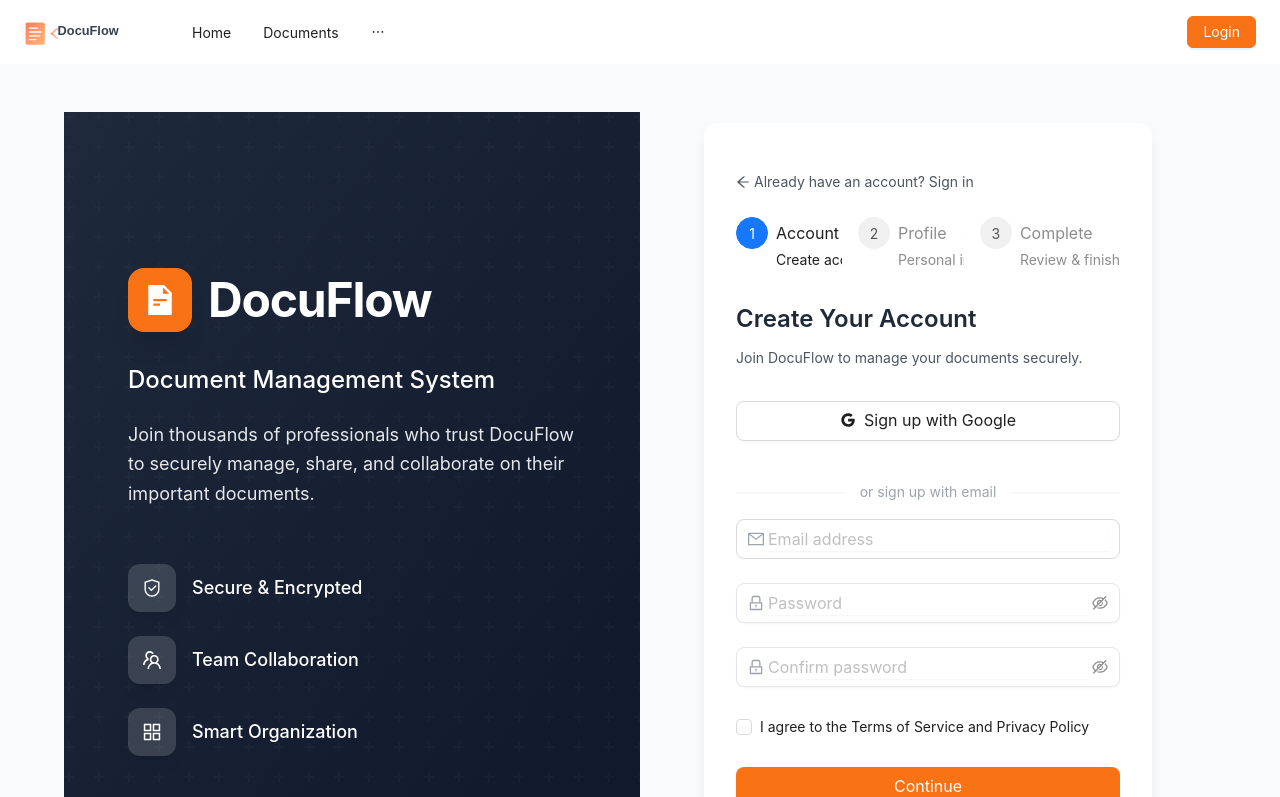
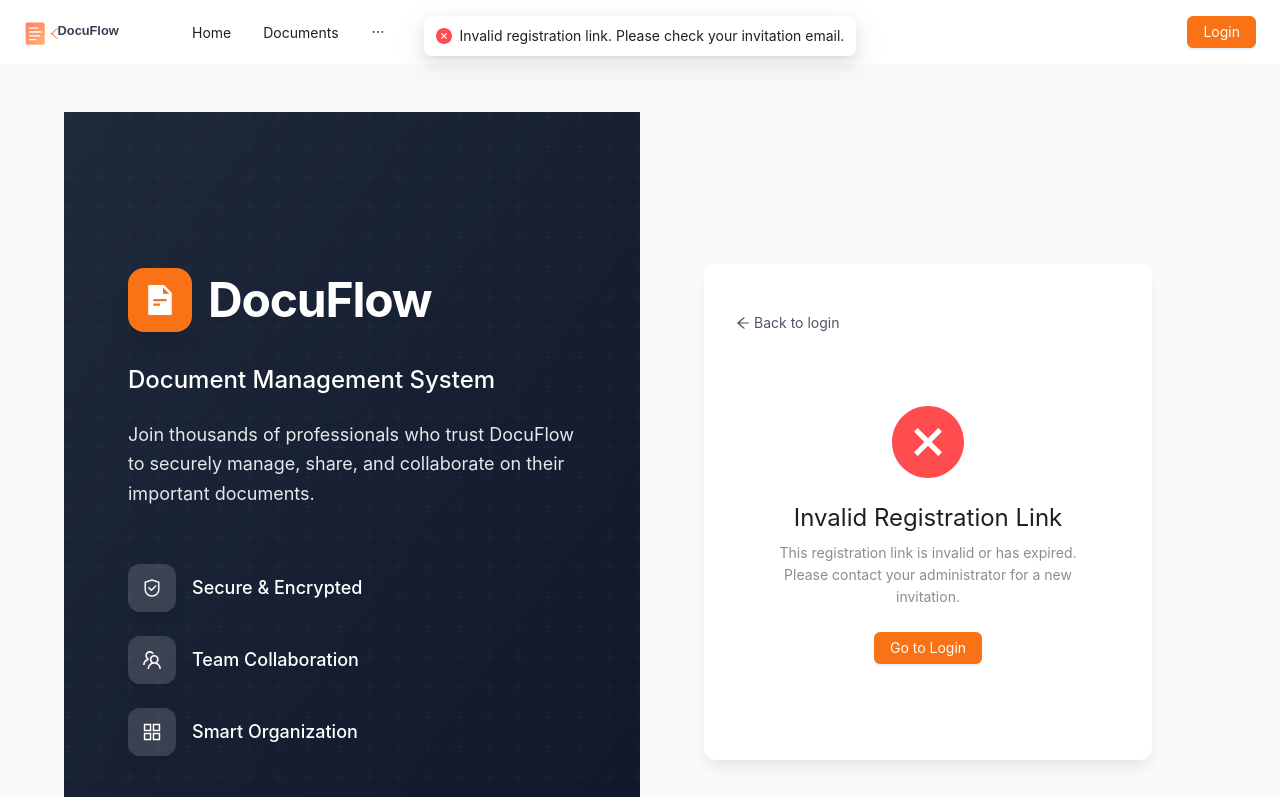
Before and after one commit to Hocvu3/DATN_FE, a Next.js app: page /register in a window 1280 px wide. Shown: the top 797 px of the page. Built offline with nearby package versions, Linux system fonts and the light colour scheme; what @ant-design/nextjs-registry would draw is missing.

Commit message:
feat: implement complete registration functionality with token validation and user feedback

```diff
--- a/src/app/(auth)/register/page.tsx
+++ b/src/app/(auth)/register/page.tsx
@@ -1,24 +1,17 @@
 "use client";
 
-import { useState } from "react";
+import { useState, useEffect, Suspense } from "react";
 import {
   Button,
   Form,
   Input,
   Typography,
-  Checkbox,
-  Divider,
-  Alert,
-  Steps,
-  Select,
-  Space,
+  App,
   Result,
 } from "antd";
 import {
   UserOutlined,
-  MailOutlined,
   LockOutlined,
-  GoogleOutlined,
   ArrowLeftOutlined,
   CheckCircleFilled,
   FileTextFilled,
@@ -27,19 +20,10 @@ import {
   AppstoreOutlined,
 } from "@ant-design/icons";
 import Link from "next/link";
-const { Title, Paragraph, Text } = Typography;
-const { Option } = Select;
+import { useSearchParams, useRouter } from "next/navigation";
+import { AuthApi } from "@/lib/api";
 
-// Sample departments
-const DEPARTMENTS = [
-  { value: "it", label: "Information Technology" },
-  { value: "hr", label: "Human Resources" },
-  { value: "finance", label: "Finance" },
-  { value: "marketing", label: "Marketing" },
-  { value: "operations", label: "Operations" },
-  { value: "legal", label: "Legal" },
-  { value: "executive", label: "Executive" },
-];
+const { Title, Paragraph } = Typography;
 
 function Feature({ icon, title }: { icon: React.ReactNode; title: string }) {
   return (
@@ -52,212 +36,138 @@ function Feature({ icon, title }: { icon: React.ReactNode; title: string }) {
   );
 }
 
-export default function RegisterPage() {
-  const [accountForm] = Form.useForm();
-  const [profileForm] = Form.useForm();
+function RegisterContent() {
+  const { message } = App.useApp();
+  const router = useRouter();
+  const searchParams = useSearchParams();
+  const [form] = Form.useForm();
   const [loading, setLoading] = useState(false);
-  const [currentStep, setCurrentStep] = useState(0);
-  const [error, setError] = useState("");
+  const [registrationComplete, setRegistrationComplete] = useState(false);
+  const [isValidToken, setIsValidToken] = useState(true);
+  const [email, setEmail] = useState("");
+  const [token, setToken] = useState("");
 
-  // Steps configuration
-  const steps = [
-    {
-      title: "Account",
-      description: "Create account",
-    },
-    {
-      title: "Profile",
-      description: "Personal info",
-    },
-    {
-      title: "Complete",
-      description: "Review & finish",
-    },
-  ];
+  useEffect(() => {
+    const tokenParam = searchParams.get("token");
+    const emailParam = searchParams.get("email");
 
-  const handleAccountSubmit = async () => {
+    if (!tokenParam || !emailParam) {
+      setIsValidToken(false);
+      message.error("Invalid registration link. Please check your invitation email.", 6);
+    } else {
+      setToken(tokenParam);
+      setEmail(emailParam);
+      form.setFieldValue("email", emailParam);
+    }
+  }, [searchParams, form, message]);
+
+  const handleSubmit = async (values: any) => {
+    if (!token || !email) {
+      message.error("Invalid registration link", 6);
+      return;
+    }
+
     setLoading(true);
-    setError("");
 
     try {
-      // In production, call API
-      // await AuthApi.register(accountForm.getFieldsValue());
+      const result = await AuthApi.completeRegistration({
+        email,
+        token,
+        password: values.password,
+        firstName: values.firstName,
+        lastName: values.lastName,
+      });
 
-      // For development
-      await new Promise((resolve) => setTimeout(resolve, 1500));
-      setCurrentStep(1);
-    } catch {
-      setError("Registration failed. Please try again.");
+      if (result.success) {
+        const successMessage = result.data?.message || result.data?.data?.message || "Registration completed successfully!";
+        message.success(successMessage, 5);
+        setRegistrationComplete(true);
+
+        // Redirect to login after 2 seconds
+        setTimeout(() => {
+          router.push("/login");
+        }, 2000);
+      } else {
+        const errorMessage = result.data?.message || "Registration failed. Please try again.";
+        message.error(errorMessage, 6);
+      }
+    } catch (error: any) {
+      console.error("Registration error:", error);
+
+      let errorMessage = "Registration failed. Please try again.";
+
+      if (error.response?.data?.message) {
+        errorMessage = error.response.data.message;
+      } else if (error.response?.data?.error) {
+        errorMessage = error.response.data.error;
+      } else if (error.message) {
+        errorMessage = error.message;
+      }
+
+      message.error(errorMessage, 6);
     } finally {
       setLoading(false);
     }
   };
 
-  const handleProfileSubmit = async () => {
-    setLoading(true);
-    setError("");
+  if (!isValidToken) {
+    return (
+      <Result
+        status="error"
+        title="Invalid Registration Link"
+        subTitle="This registration link is invalid or has expired. Please contact your administrator for a new invitation."
+        extra={
+          <Button type="primary" className="bg-orange-500 hover:!bg-orange-600">
+            <Link href="/login">Go to Login</Link>
+          </Button>
+        }
+      />
+    );
+  }
 
-    try {
-      // In production, call API
-      // await AuthApi.updateProfile(profileForm.getFieldsValue());
+  if (registrationComplete) {
+    return (
+      <Result
+        icon={<CheckCircleFilled className="text-green-500" style={{ fontSize: "72px" }} />}
+        title="Registration Complete!"
+        subTitle="Your account has been successfully created. Redirecting to login..."
+        extra={
+          <Button type="primary" className="bg-orange-500 hover:!bg-orange-600">
+            <Link href="/login">Go to Login</Link>
+          </Button>
+        }
+      />
+    );
+  }
 
-      // For development
-      await new Promise((resolve) => setTimeout(resolve, 1500));
-      setCurrentStep(2);
-    } catch {
-      setError("Profile update failed. Please try again.");
-    } finally {
-      setLoading(false);
-    }
-  };
-
-  const renderStepContent = () => {
-    switch (currentStep) {
-      case 0:
   return (
     <>
       <div className="mb-8">
         <Title level={3} className="!text-gray-800 mb-2">
-                Create Your Account
+          Complete Your Registration
         </Title>
         <Paragraph className="text-gray-600">
-                Join DocuFlow to manage your documents securely.
+          Set your password and complete your profile to get started.
         </Paragraph>
       </div>
 
-            {error && (
-              <Alert message={error} type="error" showIcon className="mb-6" />
-            )}
-
-            <Button
-              block
-              size="large"
-              icon={<GoogleOutlined />}
-              className="mb-6"
-              onClick={() => {}}
-            >
-              Sign up with Google
-            </Button>
-
-            <Divider plain>
-              <Text className="text-gray-400">or sign up with email</Text>
-            </Divider>
-
       <Form
-              form={accountForm}
+        form={form}
         layout="vertical"
-              onFinish={handleAccountSubmit}
+        onFinish={handleSubmit}
+        autoComplete="off"
       >
         <Form.Item
           name="email"
-                rules={[
-                  { required: true, message: "Please enter your email" },
-                  { type: "email", message: "Please enter a valid email" },
-                ]}
+          label="Email"
         >
           <Input
-                  prefix={<MailOutlined className="text-gray-400" />}
-                  placeholder="Email address"
+            disabled
             size="large"
+            className="bg-gray-50"
           />
         </Form.Item>
 
-              <Form.Item
-                name="password"
-                rules={[
-                  { required: true, message: "Please enter a password" },
-                  { min: 8, message: "Password must be at least 8 characters" },
-                ]}
-              >
-                <Input.Password
-                  prefix={<LockOutlined className="text-gray-400" />}
-                  placeholder="Password"
-                  size="large"
-                />
-              </Form.Item>
-
-              <Form.Item
-                name="confirmPassword"
-                dependencies={["password"]}
-                rules={[
-                  { required: true, message: "Please confirm your password" },
-                  ({ getFieldValue }) => ({
-                    validator(_, value) {
-                      if (!value || getFieldValue("password") === value) {
-                        return Promise.resolve();
-                      }
-                      return Promise.reject(
-                        new Error("The two passwords do not match")
-                      );
-                    },
-                  }),
-                ]}
-              >
-                <Input.Password
-                  prefix={<LockOutlined className="text-gray-400" />}
-                  placeholder="Confirm password"
-                  size="large"
-                />
-              </Form.Item>
-
-              <Form.Item
-                name="agreement"
-                valuePropName="checked"
-                rules={[
-                  {
-                    validator: (_, value) =>
-                      value
-                        ? Promise.resolve()
-                        : Promise.reject(
-                            new Error("You must accept the terms")
-                          ),
-                  },
-                ]}
-              >
-                <Checkbox>
-                  I agree to the <Link href="/terms">Terms of Service</Link> and{" "}
-                  <Link href="/privacy">Privacy Policy</Link>
-                </Checkbox>
-              </Form.Item>
-
-              <Form.Item>
-                <Button
-                  type="primary"
-                  htmlType="submit"
-                  size="large"
-                  block
-                  loading={loading}
-                  className="bg-orange-500 hover:!bg-orange-600"
-                >
-                  Continue
-                </Button>
-              </Form.Item>
-            </Form>
-          </>
-        );
-
-      case 1:
-        return (
-          <>
-            <div className="mb-8">
-              <Title level={3} className="!text-gray-800 mb-2">
-                Complete Your Profile
-              </Title>
-              <Paragraph className="text-gray-600">
-                Tell us a bit more about yourself to personalize your
-                experience.
-              </Paragraph>
-            </div>
-
-            {error && (
-              <Alert message={error} type="error" showIcon className="mb-6" />
-            )}
-
-            <Form
-              form={profileForm}
-              layout="vertical"
-              onFinish={handleProfileSubmit}
-            >
         <Form.Item
           name="firstName"
           label="First Name"
@@ -287,40 +197,46 @@ export default function RegisterPage() {
         </Form.Item>
 
         <Form.Item
-                name="department"
-                label="Department"
+          name="password"
+          label="Password"
           rules={[
-                  { required: true, message: "Please select your department" },
+            { required: true, message: "Please enter a password" },
+            { min: 6, message: "Password must be at least 6 characters" },
           ]}
         >
-                <Select placeholder="Select your department" size="large">
-                  {DEPARTMENTS.map((dept) => (
-                    <Option key={dept.value} value={dept.value}>
-                      {dept.label}
-                    </Option>
-                  ))}
-                </Select>
+          <Input.Password
+            prefix={<LockOutlined className="text-gray-400" />}
+            placeholder="Password"
+            size="large"
+          />
         </Form.Item>
 
         <Form.Item
-                name="jobTitle"
-                label="Job Title"
+          name="confirmPassword"
+          label="Confirm Password"
+          dependencies={["password"]}
           rules={[
-                  { required: true, message: "Please enter your job title" },
+            { required: true, message: "Please confirm your password" },
+            ({ getFieldValue }) => ({
+              validator(_, value) {
+                if (!value || getFieldValue("password") === value) {
+                  return Promise.resolve();
+                }
+                return Promise.reject(
+                  new Error("The two passwords do not match")
+                );
+              },
+            }),
           ]}
         >
-                <Input placeholder="Your job title" size="large" />
+          <Input.Password
+            prefix={<LockOutlined className="text-gray-400" />}
+            placeholder="Confirm password"
+            size="large"
+          />
         </Form.Item>
 
         <Form.Item>
-                <Space className="w-full">
-                  <Button
-                    onClick={() => setCurrentStep(0)}
-                    size="large"
-                    style={{ width: "120px" }}
-                  >
-                    Back
-                  </Button>
           <Button
             type="primary"
             htmlType="submit"
@@ -331,44 +247,12 @@ export default function RegisterPage() {
           >
             Complete Registration
           </Button>
-                </Space>
         </Form.Item>
       </Form>
     </>
   );
-
-      case 2:
-        return (
-          <Result
-            icon={
-              <CheckCircleFilled
-                className="text-green-500"
-                style={{ fontSize: "72px" }}
-              />
 }
-            title="Registration Complete!"
-            subTitle="Your account has been successfully created."
-            extra={[
-              <Button
-                type="primary"
-                size="large"
-                key="dashboard"
-                className="bg-orange-500 hover:!bg-orange-600"
-              >
-                <Link href="/dashboard">Go to Dashboard</Link>
-              </Button>,
-              <Button key="login" size="large">
-                <Link href="/login">Sign In</Link>
-              </Button>,
-            ]}
-          />
-        );
-
-      default:
-        return null;
-    }
-  };
-
+export default function RegisterPage() {
   return (
     <main className="min-h-screen grid grid-cols-1 md:grid-cols-2">
       {/* Left side - Branding area */}
@@ -408,28 +292,13 @@ export default function RegisterPage() {
               href="/login"
               className="text-gray-600 hover:text-orange-500 flex items-center"
             >
-              <ArrowLeftOutlined className="mr-1" /> Already have an account?
-              Sign in
+              <ArrowLeftOutlined className="mr-1" /> Back to login
             </Link>
           </div>
 
-          <Steps current={currentStep} items={steps} className="mb-8" />
-
-          {renderStepContent()}
-
-          {currentStep === 0 && (
-            <div className="mt-6 text-center">
-              <Text className="text-gray-500">
-                Already have an account?{" "}
-                <Link
-                  href="/login"
-                  className="text-orange-500 hover:text-orange-600"
-                >
-                  Sign in
-                </Link>
-              </Text>
-            </div>
-          )}
+          <Suspense fallback={<div>Loading...</div>}>
+            <RegisterContent />
+          </Suspense>
         </div>
       </section>
     </main>
--- a/src/app/(role)/admin/users/page.tsx
+++ b/src/app/(role)/admin/users/page.tsx
@@ -12,7 +12,7 @@ import {
   Modal,
   Form,
   Space,
-  message,
+  App,
   Row,
   Col,
   Statistic,
@@ -51,6 +51,7 @@ interface User {
 }
 
 const UsersPage = () => {
+  const { message } = App.useApp();
   const [users, setUsers] = useState<User[]>([]);
   const [loading, setLoading] = useState(false);
   const [isModalVisible, setIsModalVisible] = useState(false);
```
Also changed, not shown: src/lib/api.ts (+19 -0 lines). Lines whose indentation alone changed are shown as unchanged.
